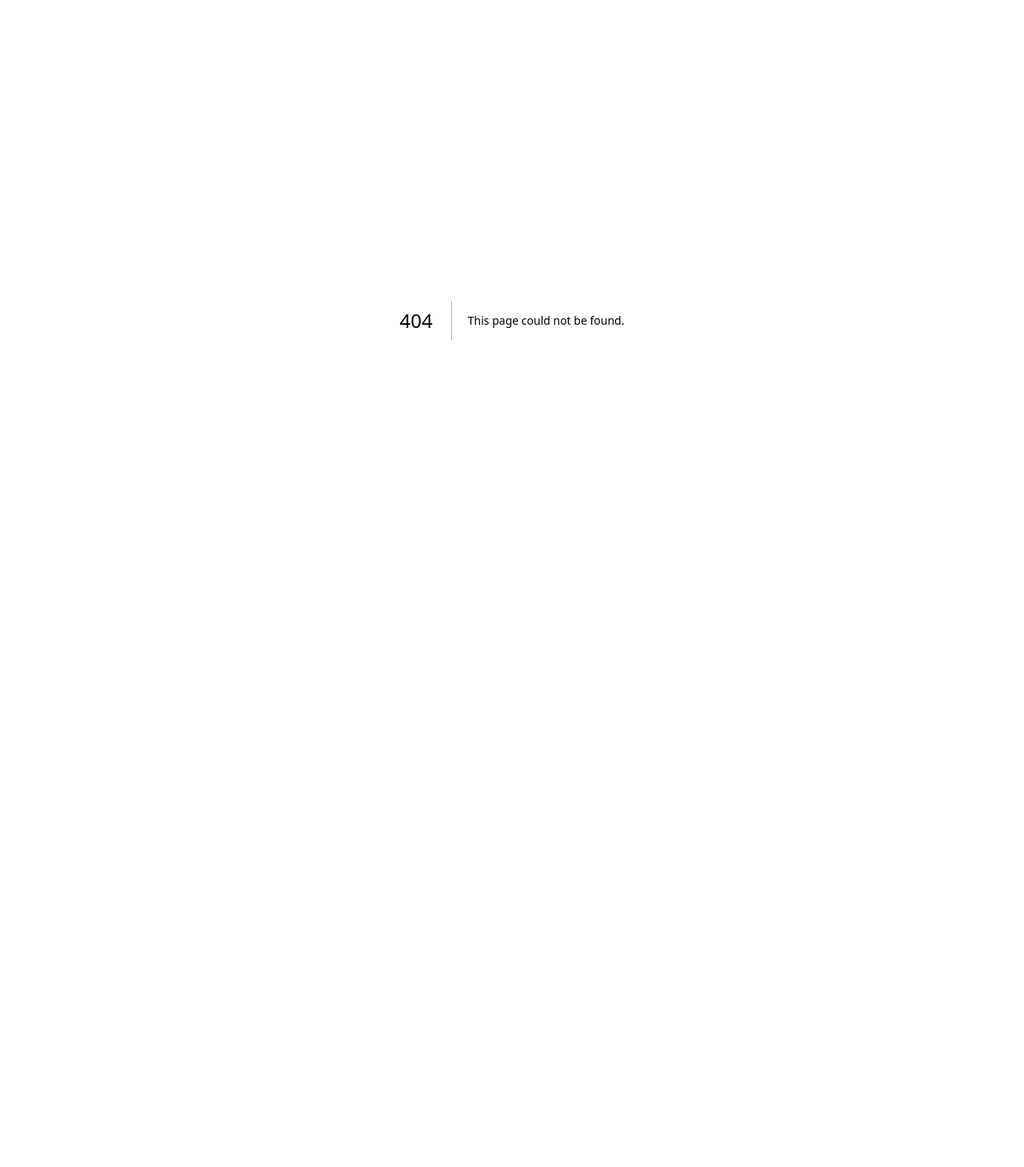
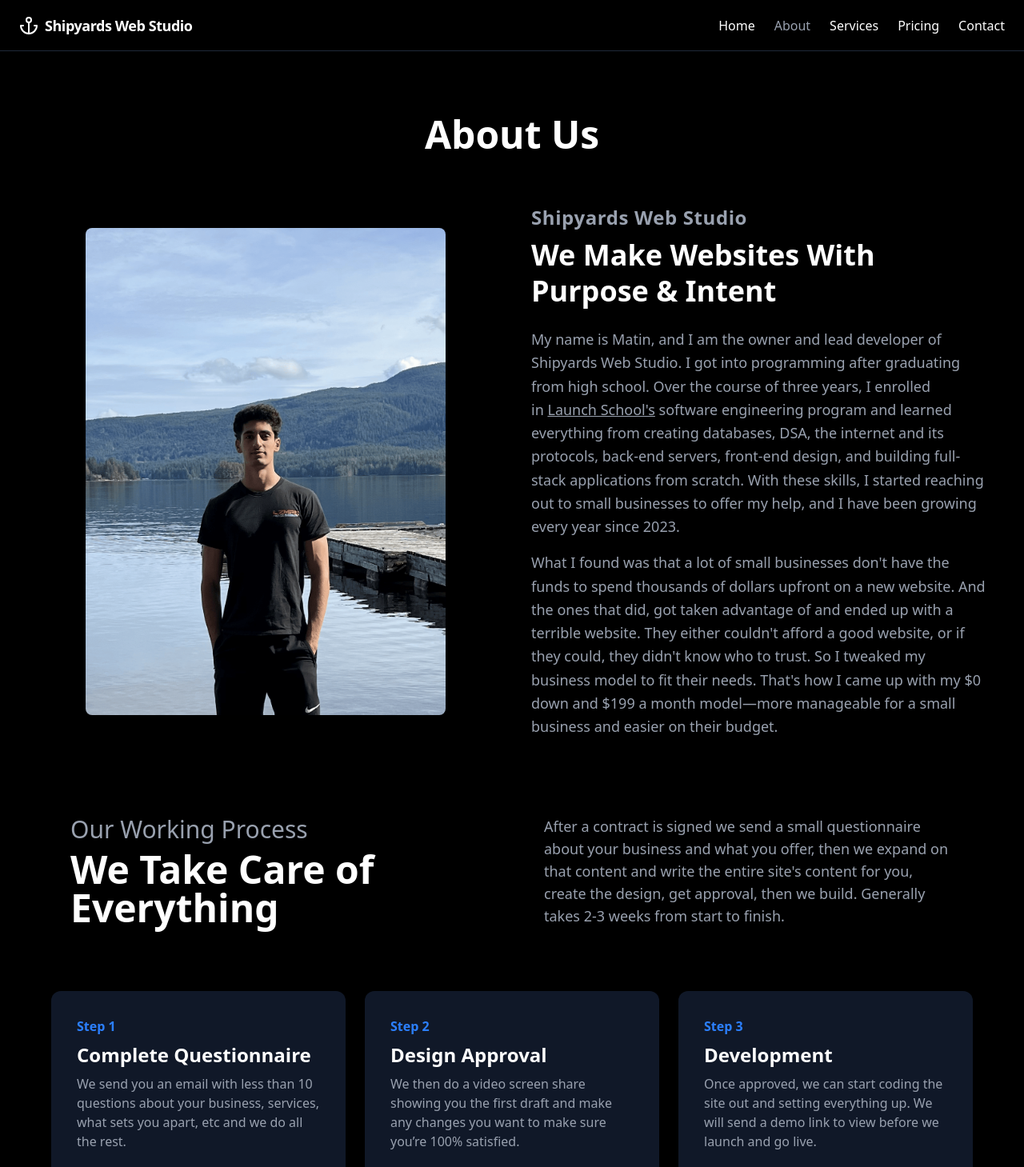
Before and after one commit to MatinH2004/shipyards-web-studio, a Next.js app: page /about in a window 1280 px wide. Before the commit this address had no page. Shown: the top 1459 px of the page at 80% size. Before the commit the page ends 800 px from the top, so only its background shows below. Built offline with nearby package versions, Linux system fonts and the light colour scheme.

Commit message:
About page

```diff
--- /dev/null
+++ b/src/app/about/page.tsx
@@ -0,0 +1,17 @@
+import Navbar from "@/components/global/Navbar";
+import Footer from "@/components/global/Footer";
+import AboutUs from "@/components/about/AboutUs";
+import Process from "@/components/about/Process";
+
+export default function AboutPage() {
+  return (
+    <>
+      <Navbar />
+      <main>
+        <AboutUs />
+        <Process />
+      </main>
+      <Footer />
+    </>
+  );
+}
--- a/src/components/about/AboutUs.tsx
+++ b/src/components/about/AboutUs.tsx
@@ -1,8 +1,57 @@
-export default function AboutUs() {
+import Link from 'next/link';
+import Image from 'next/image';
+
+export default function About() {
   return (
     <section>
-      <h1 className="text-white text-center text-5xl font-bold pt-20">About Us</h1>
+      <h1 className="text-center text-white text-5xl font-bold pt-20">About Us</h1>
+      <div className="max-w-7xl mx-auto px-6 md:px-12 pt-16 flex flex-col md:flex-row items-center gap-12">
+        <div className="w-full md:w-1/2 flex justify-center">
+          <Image
+            src="/images/matin.png"
+            alt="Matin Hassanpour"
+            width={450}
+            height={450}
+            className="rounded-lg shadow-lg"
+          />
+        </div>
 
+        <div className="w-full md:w-1/2 text-center md:text-left">
+          <h2 className="text-xl md:text-2xl font-medium text-gray-400 font-semibold tracking-wide">
+            Shipyards Web Studio
+          </h2>
+          <div className="mx-auto md:mx-0">
+            <p className="text-4xl font-bold mt-2 leading-tight text-white max-w-lg">
+              We Make Websites With Purpose & Intent
+            </p>
+          </div>
+
+          <p className="mt-6 text-gray-400 text-lg leading-relaxed">
+            My name is Matin, and I am the owner and lead developer of Shipyards Web Studio.
+            I got into programming after graduating from high school. Over the course of three years, I enrolled in&nbsp;
+            <Link
+              href="https://launchschool.com"
+              className="underline hover:text-red-400"
+              target="_blank"
+            >
+              Launch School&apos;s
+            </Link>
+            &nbsp;software engineering program and learned everything from creating databases, DSA,
+            the internet and its protocols, back-end servers, front-end design, and building full-stack
+            applications from scratch. With these skills, I started reaching out to small businesses to
+            offer my help, and I have been growing every year since 2023.
+          </p>
+
+          <p className="mt-4 text-gray-400 text-lg leading-relaxed">
+            What I found was that a lot of small businesses don&apos;t have the funds to spend
+            thousands of dollars upfront on a new website. And the ones that did, got taken
+            advantage of and ended up with a terrible website. They either couldn&apos;t afford
+            a good website, or if they could, they didn&apos;t know who to trust. So I tweaked
+            my business model to fit their needs. That&apos;s how I came up with my $0 down and
+            $199 a month model—more manageable for a small business and easier on their budget.
+          </p>
+        </div>
+      </div>
     </section>
   );
 }
--- /dev/null
+++ b/src/components/about/Process.tsx
@@ -0,0 +1,63 @@
+import Link from 'next/link';
+
+const steps = [
+  {
+    name: 'Step 1',
+    title: 'Complete Questionnaire',
+    text: 'We send you an email with less than 10 questions about your business, services, what sets you apart, etc and we do all the rest.',
+  },
+  {
+    name: 'Step 2',
+    title: 'Design Approval',
+    text: 'We then do a video screen share showing you the first draft and make any changes you want to make sure you’re 100% satisfied.',
+  },
+  {
+    name: 'Step 3',
+    title: 'Development',
+    text: 'Once approved, we can start coding the site out and setting everything up. We will send a demo link to view before we launch and go live.',
+  },
+];
+
+export default function Process() {
+  return (
+    <section className="py-24 px-6 bg-black">
+      <div className="max-w-6xl mx-auto px-6">
+        <div className="flex flex-col md:flex-row items-center justify-center gap-12 text-center md:text-left">
+          <div>
+            <h2 className="text-2xl md:text-3xl font-medium text-gray-400">
+              Our Working Process
+            </h2>
+            <p className="text-4xl md:text-5xl font-bold text-white mt-2 max-w-xl">
+              We Take Care of Everything
+            </p>
+          </div>
+
+          <p className="max-w-xl text-gray-400 md:pl-16 text-lg">
+            After a contract is signed we send a small questionnaire about your business and what you offer,
+            then we expand on that content and write the entire site&apos;s content for you, create the design,
+            get approval, then we build. Generally takes 2-3 weeks from start to finish.
+          </p>
+        </div>
+      </div>
+
+      <div className="grid grid-cols-1 md:grid-cols-3 gap-6 max-w-6xl mx-auto mt-20">
+        {steps.map((step, index) => (
+          <div
+            key={index}
+            className="bg-gray-900 p-8 rounded-xl shadow-md hover:shadow-blue-500/20 transition-transform duration-300 transform hover:-translate-y-4"
+          >
+            <p className="text-blue-500 font-semibold mb-2">{step.name}</p>
+            <h3 className="text-2xl font-bold text-white mb-2">{step.title}</h3>
+            <p className="text-gray-400">{step.text}</p>
+          </div>
+        ))}
+      </div>
+
+      <div className="flex flex-col justify-center items-center mt-20">
+        <Link href="/contact" className="bg-white hover:bg-gray-200 text-black font-semibold py-3 px-6 rounded-lg text-lg transition hover:shadow-2xl hover:shadow-blue-500 hover:text-xl">
+          Call Us Today
+        </Link>
+      </div>
+    </section>
+  );
+}
```
Also changed, not shown: public/images/matin.png.
